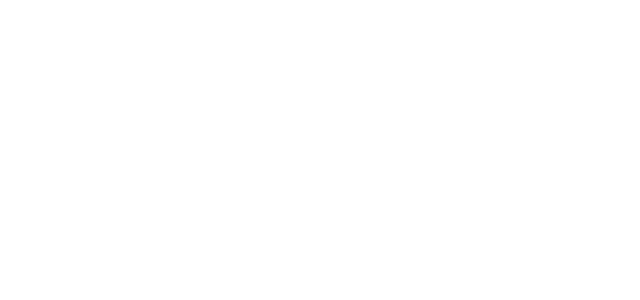
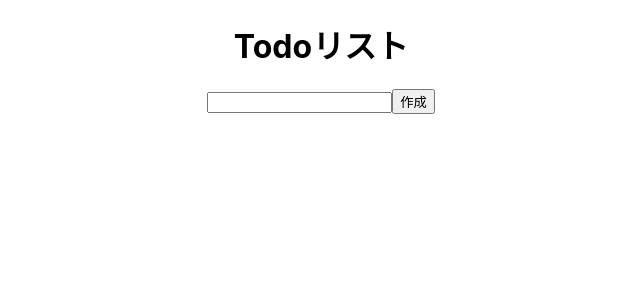
Before and after one commit to naoki-00-ito/react-ts-todo, a React (Create React App) app: page / in a window 1280 px wide. Shown: the top 300 px of the page, without its empty margins (319-959 px from the left). Built offline with nearby package versions, Linux system fonts and the light colour scheme.

Commit message:
[Add] 簡易的にフォーム作成

```diff
--- a/src/App.tsx
+++ b/src/App.tsx
@@ -4,7 +4,13 @@
 function App() {
   return (
     <div className="App">
+      <h1 className='title'>Todoリスト</h1>
 
+      <form onSubmit={() => {}} className='form'>
+        <input type="text" onChange={() => {}} className='form__input' />
+
+        <input type="submit" value="作成" className='form__submit' />
+      </form>
     </div>
   );
 }
```
